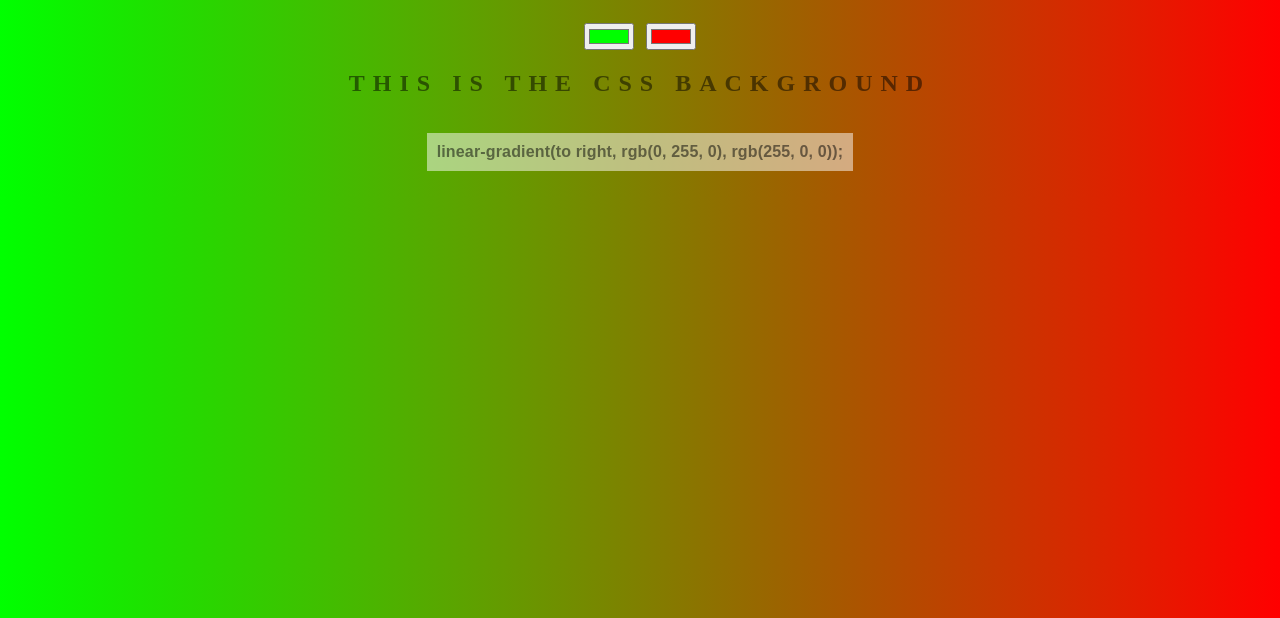
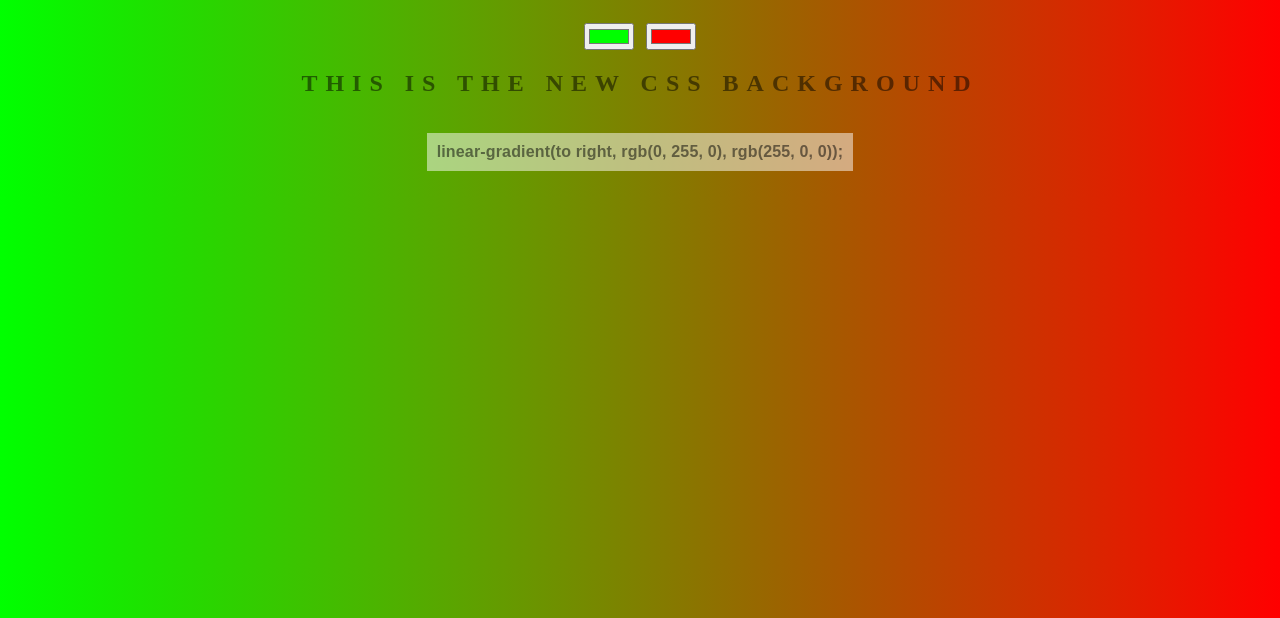
Before and after one commit to patrickdhayes/background-generator, a plain HTML site: page index.html in a window 1280 px wide. Shown: the part 182-800 px from the top of the page. Drawn offline with Linux system fonts and the light colour scheme.

Commit message:
Changed h2 header

```diff
--- a/index.html
+++ b/index.html
@@ -11,7 +11,7 @@
     <h1>Awesome Background Gradient Generator</h1>
     <input class="color1" type="color" name="color1" value="#00ff00" />
     <input class="color2" type="color" name="color2" value="#ff0000" />
-    <h2>This is the css background</h2>
+    <h2>This is the new css background</h2>
     <h3></h3>
 
     <script type="text/javascript" src="script.js"></script>
```
